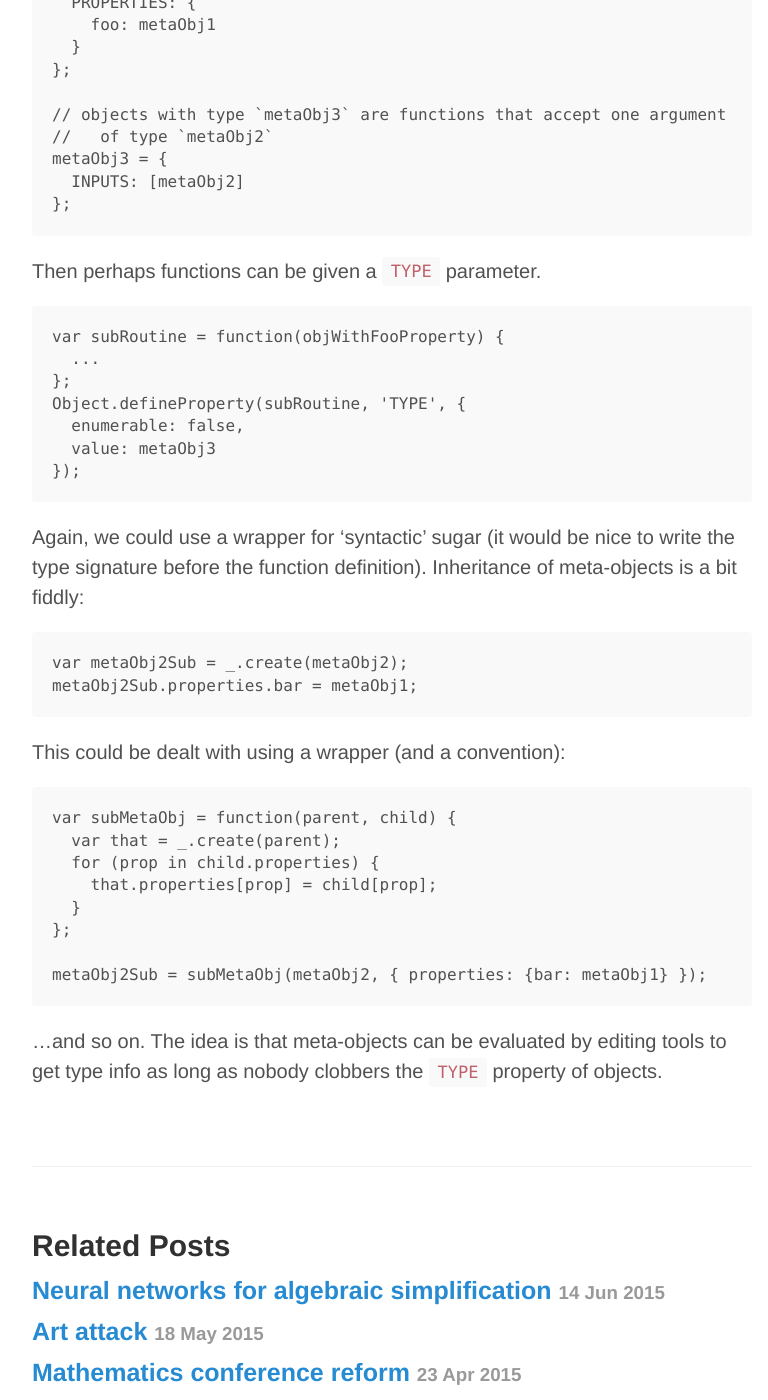
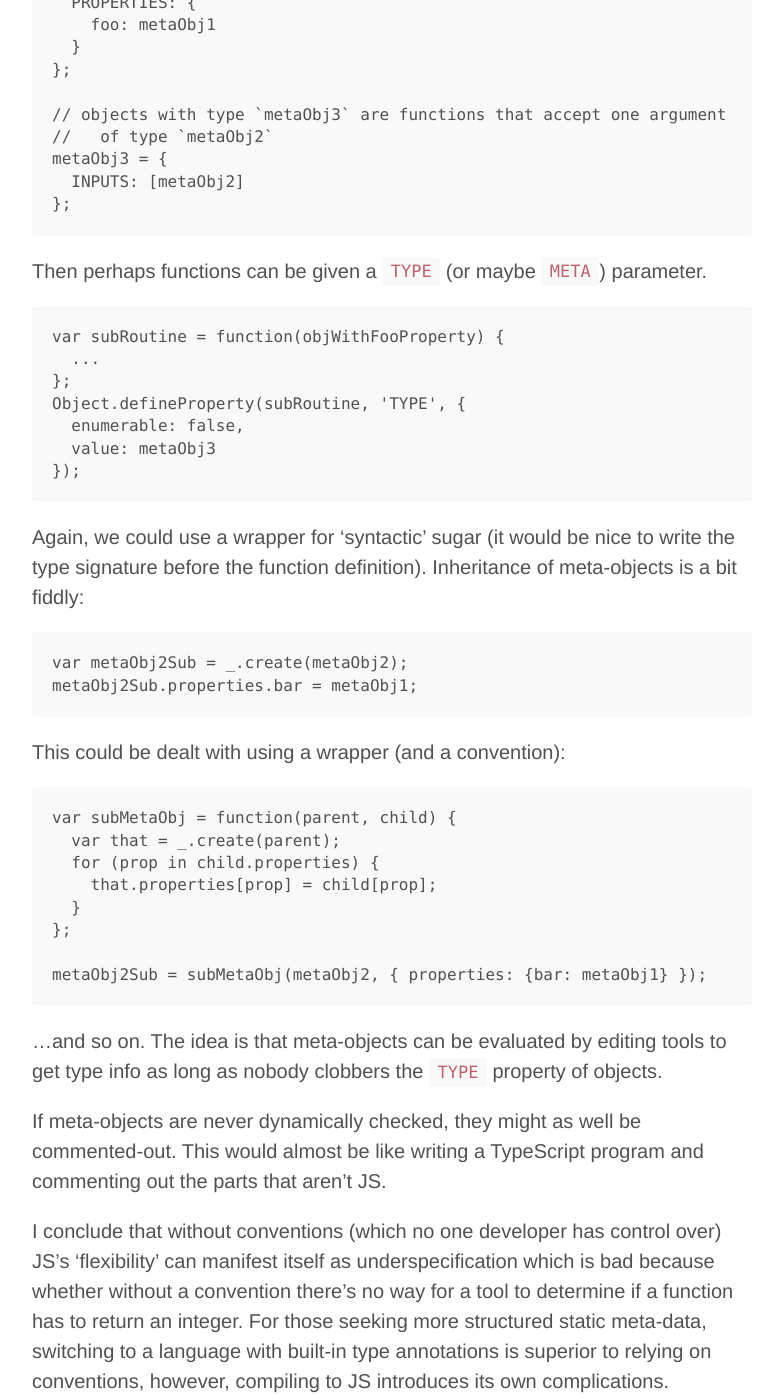
Before and after one commit to amacfie/amacfie.github.io, a Jekyll site: the page built from _posts/2015-08-16-js_type.md, in a window 1280 px wide and 1400 px high, scrolled down 5553 px. Shown: the whole window, without its empty margins (248-1016 px from the left). Built offline with Jekyll 4.4.1, drawn with Linux system fonts in a browser that asks for light colours; comment, search, counter and statistics services are not loaded.

Commit message:
Make a conclusion

```diff
--- a/_posts/2015-08-16-js_type.md
+++ b/_posts/2015-08-16-js_type.md
@@ -238,7 +238,7 @@ Think of a meta-object as a type.
       INPUTS: [metaObj2]
     };
 
-Then perhaps functions can be given a `TYPE` parameter.
+Then perhaps functions can be given a `TYPE` (or maybe `META`) parameter.
 
     var subRoutine = function(objWithFooProperty) {
       ...
@@ -269,3 +269,16 @@ This could be dealt with using a wrapper (and a convention):
 ...and so on.
 The idea is that meta-objects can be evaluated by editing tools to get type
 info as long as nobody clobbers the `TYPE` property of objects.
+
+If meta-objects are never dynamically checked, they might as well be
+commented-out.
+This would almost be like writing a TypeScript program and commenting out
+the parts that aren't JS.
+
+I conclude that without conventions (which no one developer has control over)
+JS's 'flexibility' can manifest itself as underspecification which is bad
+because whether without a convention there's no way for a tool to determine
+if a function has to return an integer.
+For those seeking more structured static meta-data, switching to a language
+with built-in type annotations is superior to relying on conventions,
+however, compiling to JS introduces its own complications.
```
